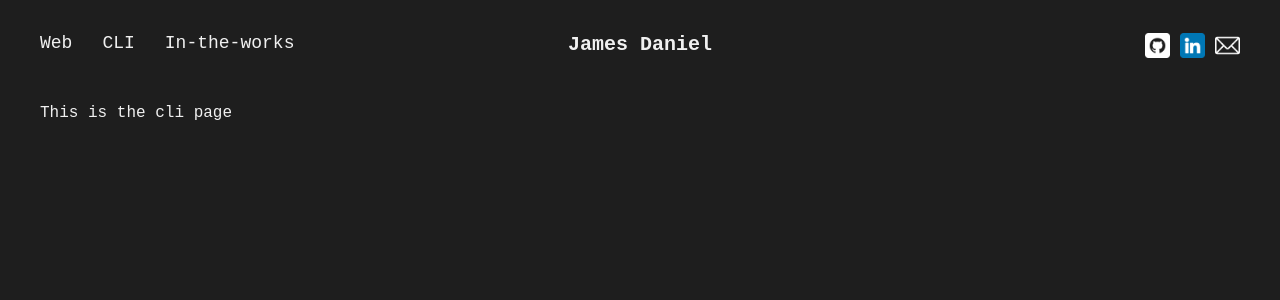
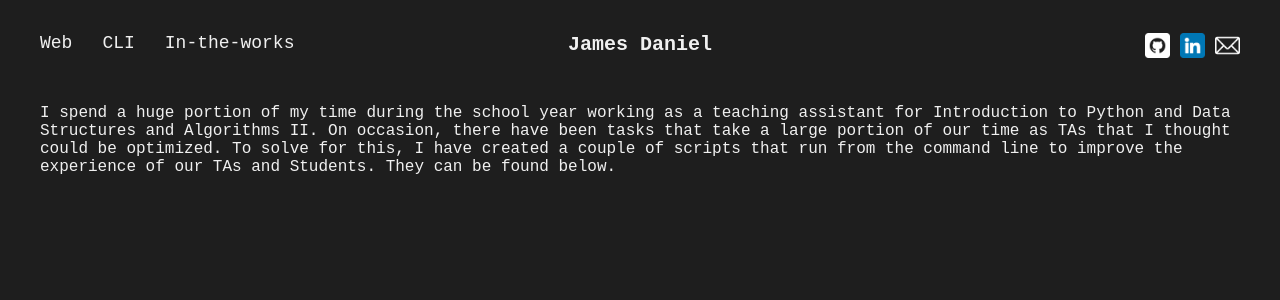
Before and after one commit to jamesdaniel3/portfolio, a React (Vite) app in the folder portfolio_client/: page /cli in a window 1280 px wide. Shown: the top 300 px of the page. Built offline with nearby package versions, Linux system fonts and the light colour scheme.

Commit message:
added intro paragraph to cli page

```diff
--- a/portfolio_client/src/routes/CLI.jsx
+++ b/portfolio_client/src/routes/CLI.jsx
@@ -2,7 +2,16 @@ export default function CLI() {
   return (
     <>
       <div className="page-content cli-page-content">
-        <p> This is the cli page</p>
+        <p>
+          {" "}
+          I spend a huge portion of my time during the school year working as a
+          teaching assistant for Introduction to Python and Data Structures and
+          Algorithms II. On occasion, there have been tasks that take a large
+          portion of our time as TAs that I thought could be optimized. To solve
+          for this, I have created a couple of scripts that run from the command
+          line to improve the experience of our TAs and Students. They can be
+          found below.{" "}
+        </p>
       </div>
     </>
   );
```
